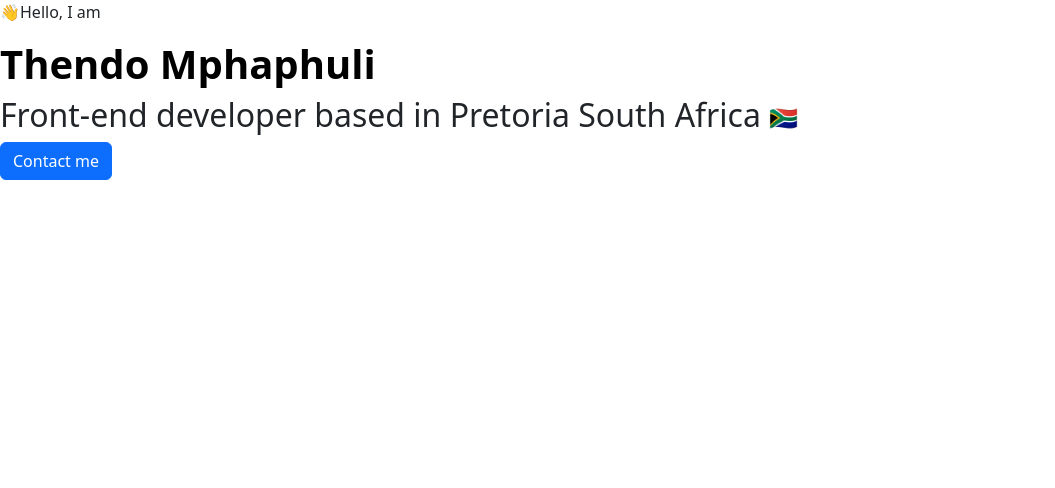
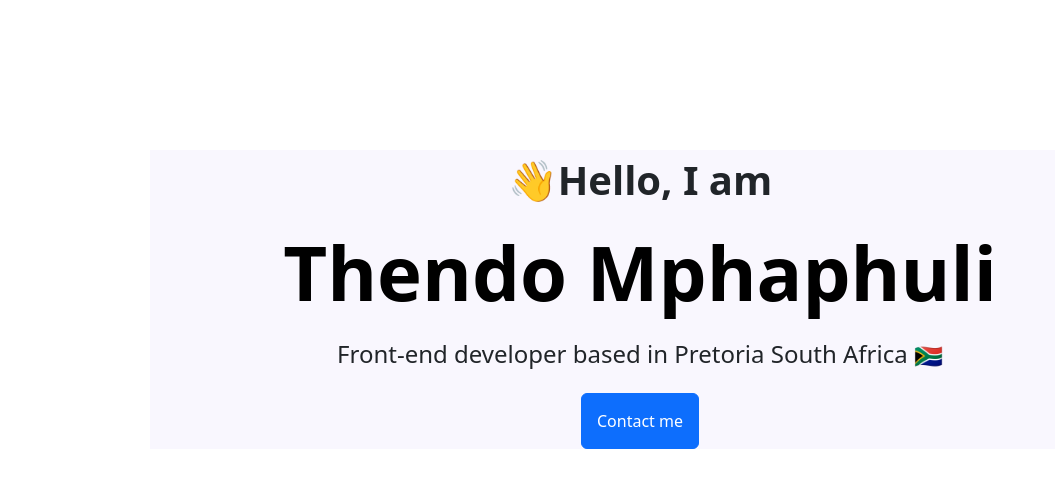
Before and after one commit to Thendow/My-portfolio, a plain HTML site: page index.html in a window 1280 px wide. Shown: the whole page, without its empty margins (0-1055 px from the left). Drawn offline with nearby package versions, Linux system fonts and the light colour scheme.

Commit message:
updated css

```diff
--- a/src/style.css
+++ b/src/style.css
@@ -1,3 +1,6 @@
+body {
+  padding: 150px;
+}
 h1 {
   color: black;
   font-family: "playfair display" serif;
@@ -8,3 +11,28 @@ p {
   font-family: "playfair display" serif;
   font-weight: normal;
 }
+
+.one {
+  background: #f9f7fe;
+  text-align: center;
+}
+
+.one p {
+  font-size: 40px;
+  font-weight: 600;
+}
+
+h1 {
+  font-size: 76px;
+}
+
+.one h2 {
+  font-weight: normal;
+  font-size: 24px;
+  padding-top: 15px;
+  padding-bottom: 15px;
+}
+
+.btn-primary {
+  padding: 15px;
+}
```
